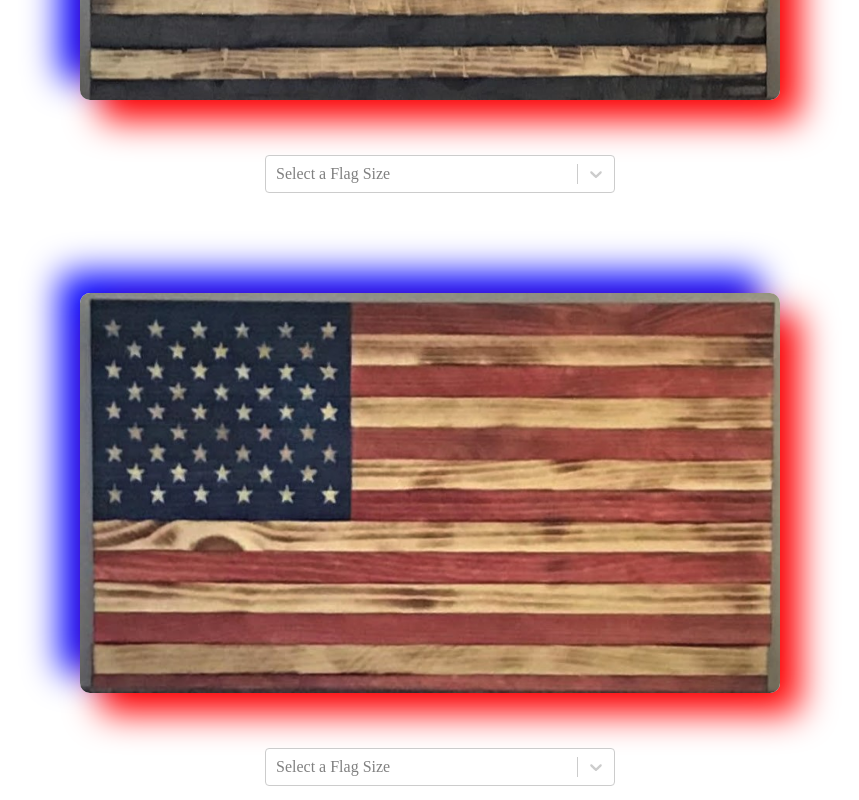
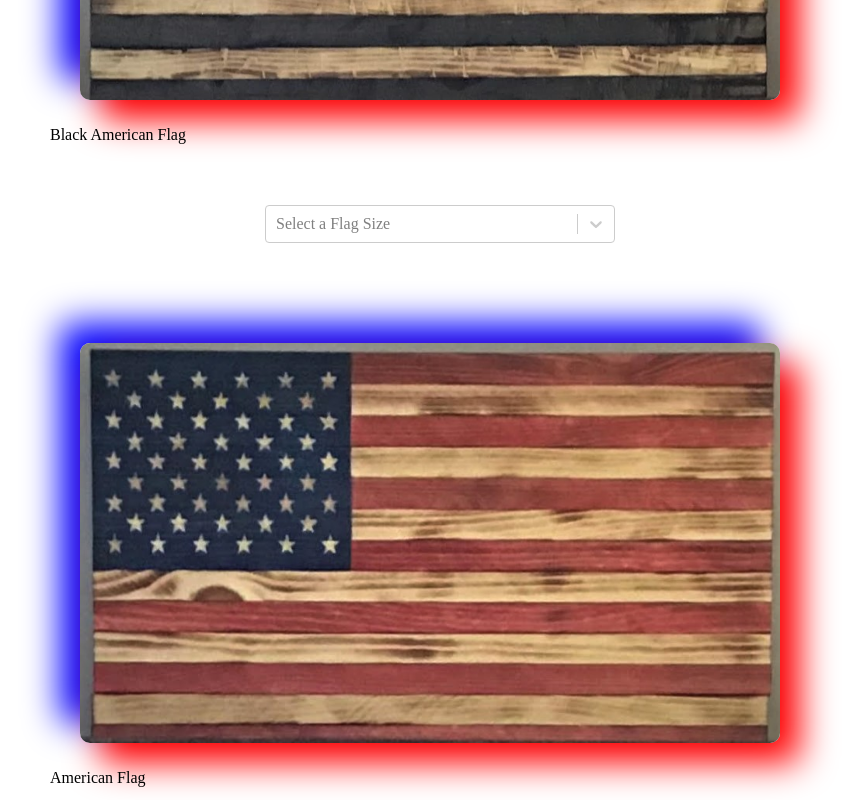
Before and after one commit to TravisExline/flag-company-site, a React (Create React App) app: page /flags in a window 1280 px wide. Shown: the part 480-1280 px from the top of the page, without its empty margins (210-1069 px from the left). Built offline with nearby package versions, Linux system fonts and the light colour scheme.

Commit message:
refactored flagspage

```diff
--- a/src/components/FlagCard.js
+++ b/src/components/FlagCard.js
@@ -4,9 +4,11 @@ import SizeOptionsDrop from './SizeOptionsDrop'
 
 class FlagCard extends React.Component {
     render() {
+        debugger
         return(
             <div className="flag-photo-holder">
                 <img src={this.props.flag} className="flag-page-photos"></img>
+        <       p>{this.props.name}</p>
                 <SizeOptionsDrop />
             </div>
         )
--- a/src/containers/FlagsPage.js
+++ b/src/containers/FlagsPage.js
@@ -14,13 +14,25 @@ import display9 from '../images/display9.jpg'
 
 class FlagsPage extends React.Component {
     render() {
-        const displayFlagPhotos = [display1, display2, display3, display4, display5, display6, display7, display8, display9]
+        // const displayFlagPhotos = [display1, display2, display3, display4, display5, display6, display7, display8, display9]
+        const displayFlagPhotos = [
+            {photo: display1, name: 'Black American Flag', type: 'Non-limited'},
+            {photo: display2, name: 'American Flag', type: 'Non-limited'},
+            {photo: display3, name: 'Thin Blue Line American Flag', type: 'Non-limited'},
+            {photo: display4, name: 'Punisher American Flag', type: 'Non-limited'},
+            {photo: display5, name: 'Tattered American Flag', type: 'Non-limited'},
+            {photo: display6, name: 'USAF American Flag', type: 'Limited'},
+            {photo: display7, name: 'Tread American Flag', type: 'Non-limited'},
+            {photo: display8, name: 'US Navy American Flag', type: 'Limited'},
+            {photo: display9, name: 'Thin Red Line American Flag', type: 'Non-limited'}
+        ]
+        // debugger
         return (
             <div>
                 <NavBar />
             <div className='all-flags-holder'>
                 {displayFlagPhotos.map((flag) => (
-                    <FlagCard flag={flag} />
+                    <FlagCard flag={flag.photo} name={flag.name} type={flag.type}/>
                 ))}
             </div>
             </div>
```
